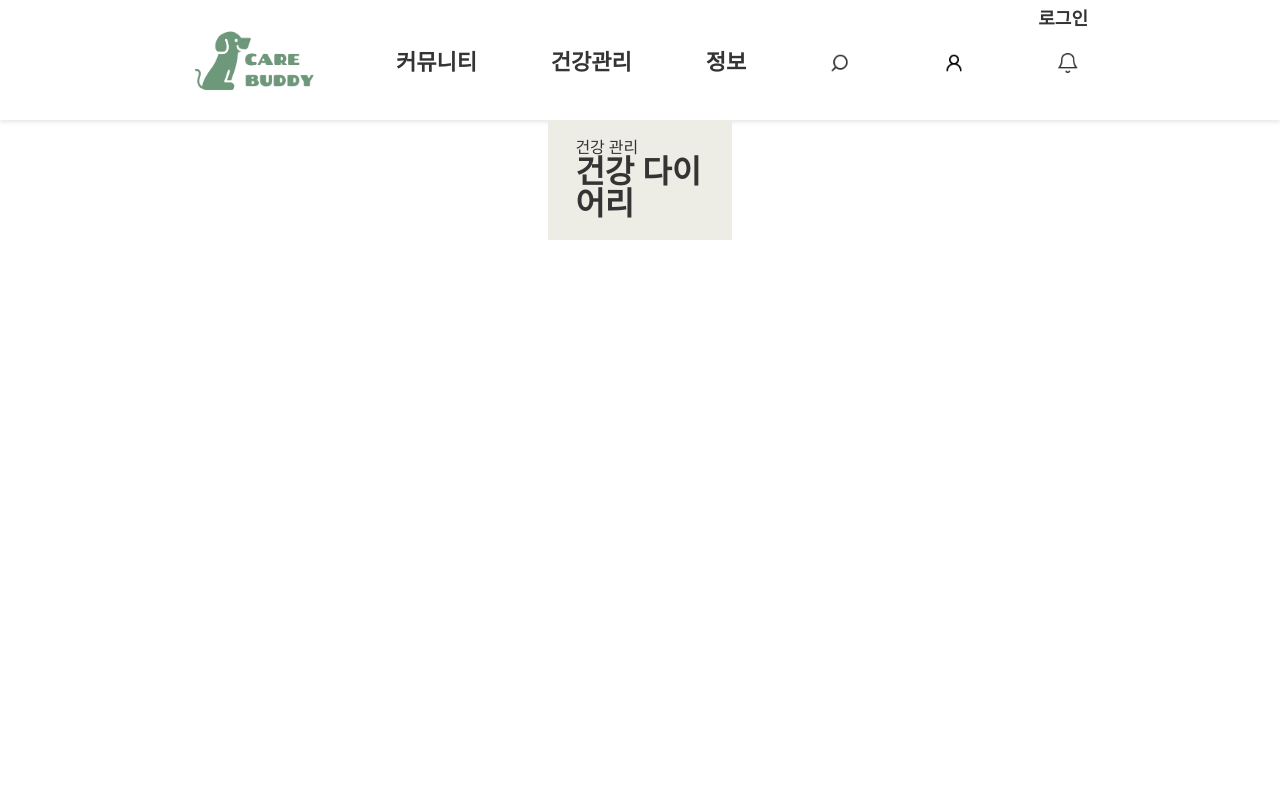
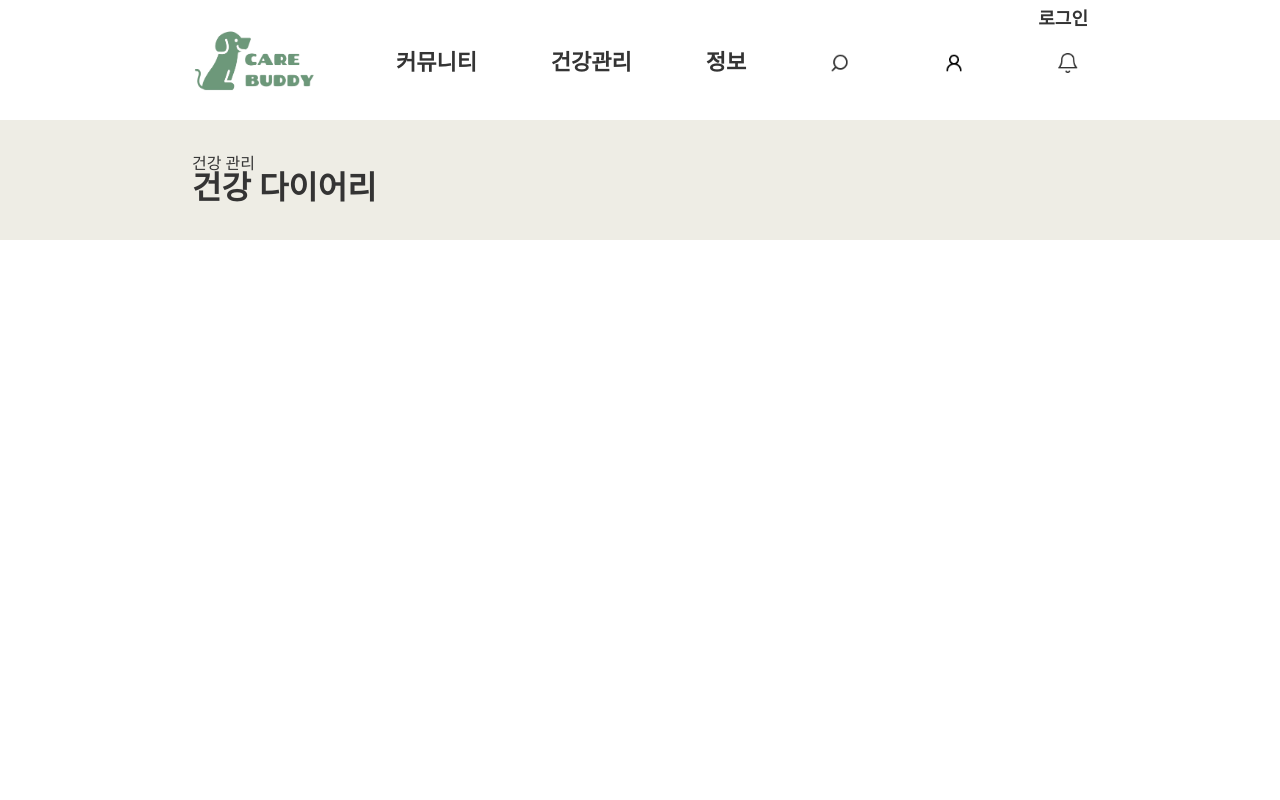
Before and after one commit to petitesize/elice_carebuddy_FE, a React (Vite) app: page /mypage in a window 1280 px wide. Shown: the top 800 px of the page. Built offline with nearby package versions, Linux system fonts and the light colour scheme.

Commit message:
feat: add TopBar in Layout.tsx

```diff
--- a/src/components/Layout.tsx
+++ b/src/components/Layout.tsx
@@ -1,6 +1,7 @@
 import Header from "./Header";
 import Footer from "./Footer";
 import Global from "./GlobalStyle";
+import TopBar from "./TopBar";
 import styled from "styled-components";
 
 const Main = styled.div`
@@ -21,6 +22,7 @@ const Layout: React.FC<BodyProps> = ({ component: Component }) => {
     <>
     <Global />
       <Header />
+      <TopBar />
         <Main>
           <Component />
         </Main>
--- a/src/pages/mypage/Mypage.tsx
+++ b/src/pages/mypage/Mypage.tsx
@@ -5,7 +5,7 @@ import TopBar from '../../components/TopBar';
 const Mypage: React.FC = () => {
   return (
     <>
-      <TopBar />
+
 
     </>
   );
```
